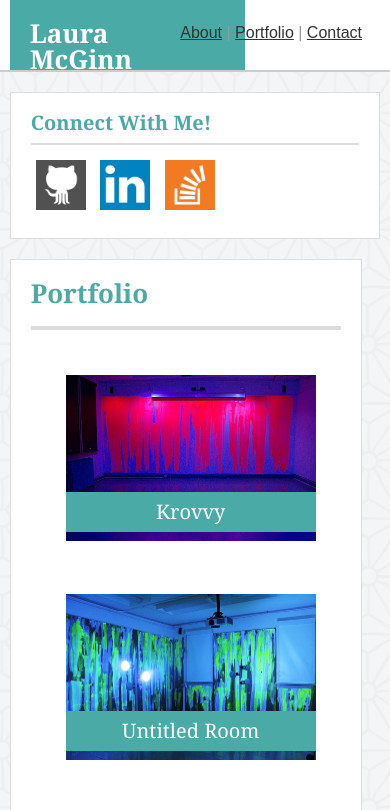
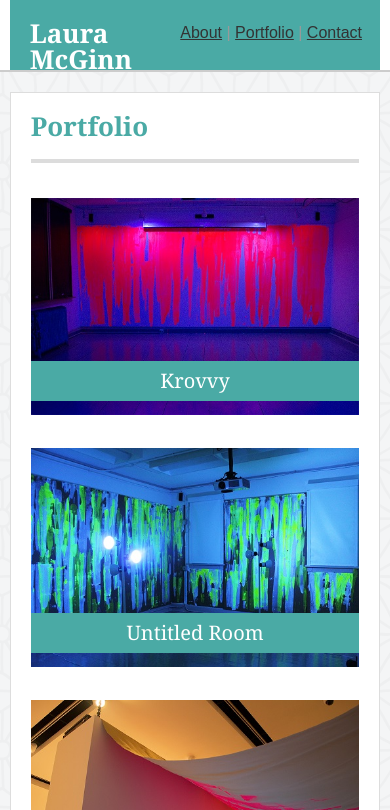
Before and after one commit to LauraMcG/Responsive-Portfolio, a plain HTML site: page portfolio.html in a window 390 px wide. Shown: the top 810 px of the page. Drawn offline with Linux system fonts and the light colour scheme.

Commit message:
980 and 760 p much ready to go. still working on 640.

```diff
--- a/assets/css/style.css
+++ b/assets/css/style.css
@@ -33,14 +33,8 @@ a {
 .wrapper {
 	padding: 0px;
 	width: 960px;
-	/*min-height: */
 	margin: 0 auto -75px auto;
 }
-
-/*.wrapper:after {
-	content: "";
-	display: block;
-}*/
 
 .head {
 	width: 960px;
@@ -95,7 +89,6 @@ a {
 }
 
 .main p {
-	position: relative;
 	line-height: 150%;
 	overflow: auto;
 }
@@ -116,10 +109,6 @@ a {
 
 
 /*for portfolio gallery*/
-
-.gallery {
-	margin: auto;
-}
 
 .image {
 	position: relative;
@@ -217,7 +206,6 @@ button {
 
 .footer,
  .push {
- 	/*overflow: auto;*/
  	clear: both;
 	width: 100%;
 	background-color: #666;
@@ -230,7 +218,7 @@ button {
 	height: 65px;
 }
 
-/* media query 960p */
+/* media query 980p */
 
 @media screen and (max-width: 980px) {
 	.head {
@@ -246,9 +234,22 @@ button {
 		right: 0px;
 	}
 
-
 	.main {
 		width: 55%;
+		padding: 20px;
+	}
+
+	.image {
+		margin: 10px 0px;
+		width: 100%;
+	}
+
+	.gallery img {
+		width: 100%;
+	}
+
+	.banner {
+		margin-bottom: 5px;
 	}
 /* FIX HOW THE PARAGRAPHS ON ABOUT ME SHOW UP RIGHT AGAINST THE IMAGE*/
 	.main p {
@@ -270,7 +271,7 @@ button {
 	}
 }
 
-/* START 760p*/
+/* START 768p*/
 @media screen and (max-width: 760px) {
 
 	.head {
@@ -282,15 +283,75 @@ button {
 	}
 
 	.main {
-		width:95%;
+		width:100%;
+	}
+
+
+	.image {
+		margin: 14px;
+		width: 45%;
+	}
+/* FIX BETWEEN 650-640 px*/
+	.gallery img {
+		width: 100%;
+	}
+
+	.banner {
+		margin-bottom: 0px;
+	}
+
+
+	.main p {
+		clear: none;
+	}
+
+	.profile img {
+		width: 50%;
+		float: left;
 	}
 
 	.connect{
+		width:100%;
+		margin-bottom: 30px;
+	}
+
+}
+
+/* START 640 */
+
+@media screen and (max-width: 640px) {
+
+/*FIX TOP NAV BAR -- NAV STACKED BELOW LOGO*/
+
+	.logo {
 		width: 100%;
-		float: left;
+	}
+
+	.nav {
+		position: relative;
 		clear: both;
-		overflow: auto;
 
 	}
 
+	.profile img {
+		width: 100%;
+	}
+
+	.image {
+		margin: 15px 0px;
+		width: 100%;
+	}
+
+	.gallery img {
+		width: 100%;
+	}
+
+	.banner {
+		margin-bottom: 5px;
+	}
+
+	.main p {
+		clear: both;
+	}
+
 }
--- a/portfolio.html
+++ b/portfolio.html
@@ -18,20 +18,6 @@
 		<div class="logo">Laura McGinn</div>
 	</div>
 <!-- start main area -->
-	<!-- <div class="content"> -->
-
-<!-- start connect infobox -->
-		<div class = "connect">
-			<h2>Connect With Me!</h2>
-			<hr>
-			<!-- <div id="connect"> -->
-				<a href="https://github.com/LauraMcG"><img src="assets/images/github.png" alt="github"></a>
-				<a href="https://www.linkedin.com/in/laura-mcginn-3abb3641"><img src="assets/images/linkedin.png" alt="linkedin"></a>
-				<a href="http://stackoverflow.com/users/7359604/laura-mcg"><img src="assets/images/overflow.png" alt="stack overflow"></a>
-			<!-- </div> -->
-		</div>
-
-	<!-- start content -->
 
 			<div class = "main">
 				<h1>Portfolio</h1>
@@ -84,14 +70,22 @@
 
 			</div>
 			<!-- end main -->
+
+<!-- start connect infobox -->
+		<div class = "connect">
+			<h2>Connect With Me!</h2>
+			<hr>
+			<!-- <div id="connect"> -->
+				<a href="https://github.com/LauraMcG"><img src="assets/images/github.png" alt="github"></a>
+				<a href="https://www.linkedin.com/in/laura-mcginn-3abb3641"><img src="assets/images/linkedin.png" alt="linkedin"></a>
+				<a href="http://stackoverflow.com/users/7359604/laura-mcg"><img src="assets/images/overflow.png" alt="stack overflow"></a>
+			<!-- </div> -->
+		</div>
+
 		<div class="clearfix">
 		</div>
 		<!-- end clearfix -->
 
-	<!-- </div>   -->
-	<!-- end content-->
-
-	<!-- <div class="push"></div> -->
 </div>
 <!-- end wrapper -->
 
```
Also changed, not shown: contact.html (+12 -15 lines), index.html (+8 -15 lines).
